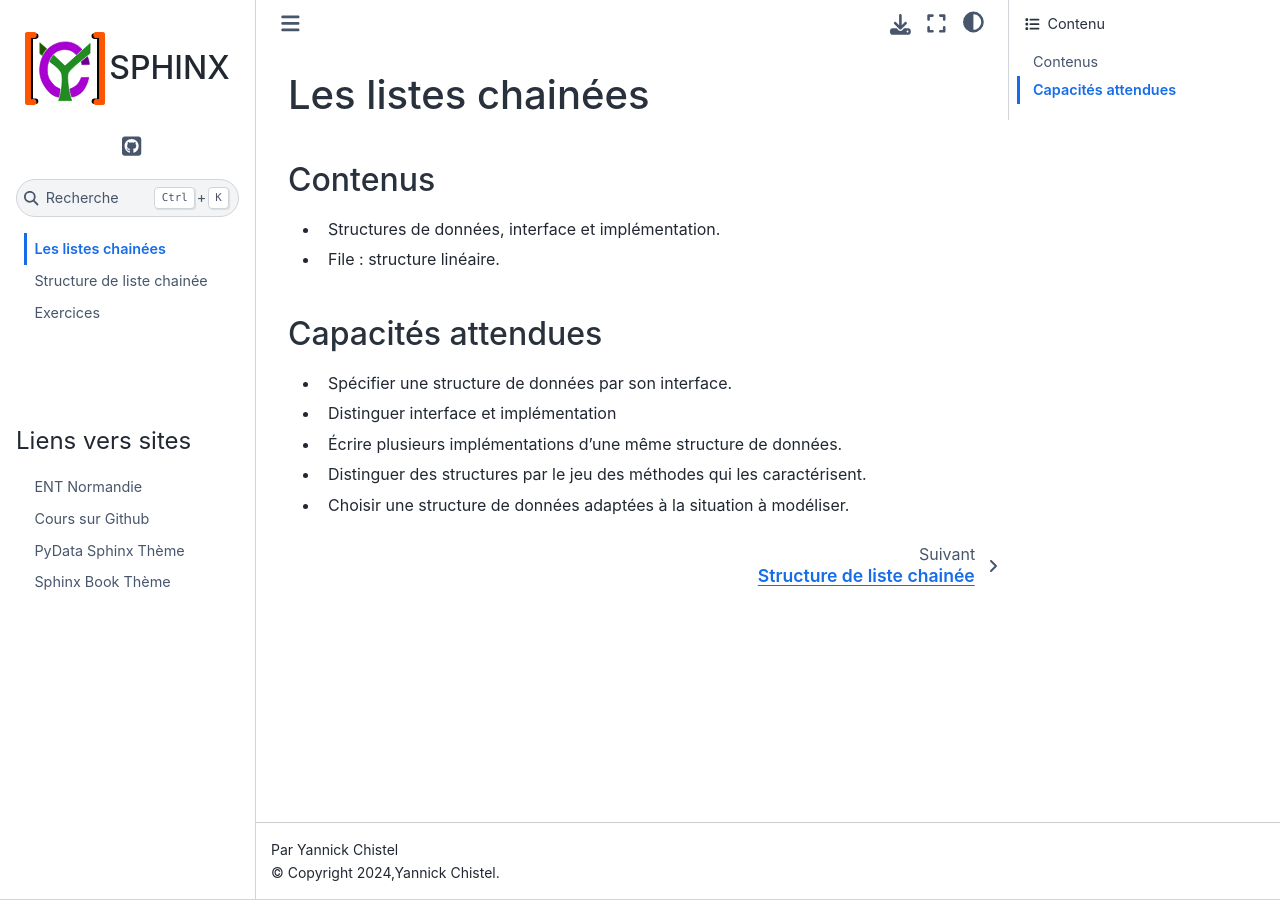
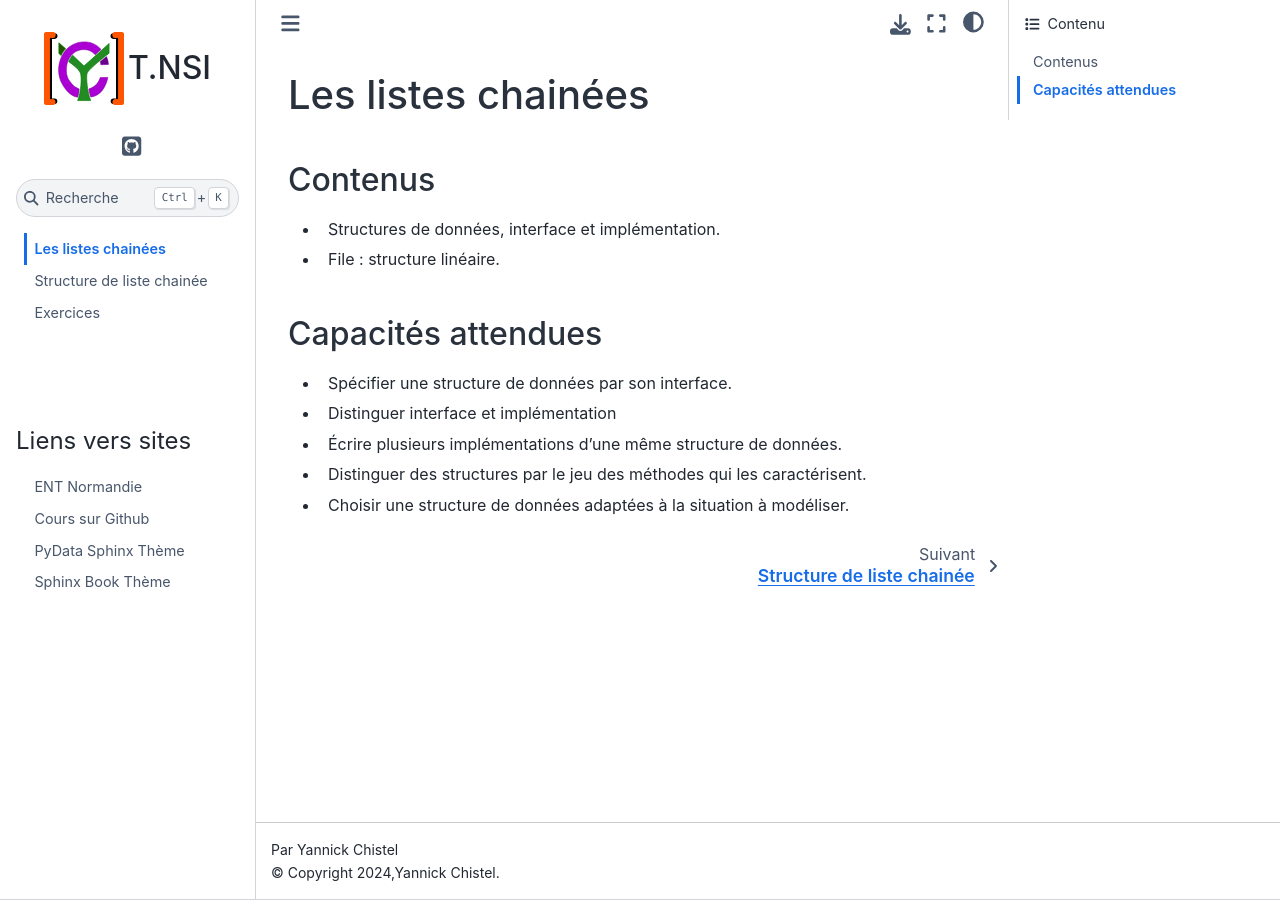
Before and after one commit to ychistel/tnsi_listechaine, a Sphinx documentation site: the page built from source/index.rst, in a window 1280 px wide. Built offline with Sphinx 7.4.7 and the Sphinx Book theme 1.1.4, drawn with Linux system fonts in a browser that asks for light colours.

Commit message:
mise à jour de conf.py

```diff
--- a/source/conf.py
+++ b/source/conf.py
@@ -17,7 +17,7 @@
 
 # -- Project information -----------------------------------------------------
 
-project = 'Documentation Sphinx'
+project = 'Documentation'
 author = 'Yannick Chistel'
 year = '2024'
 copyright = year + ',' + author
@@ -59,7 +59,7 @@
     "home_page_in_toc" : True,
     "logo":{
         "alt_text":"Home",
-        "text": "SPHINX"
+        "text": "T.NSI"
     },
     "use_download_button": True,
     "icon_links": [
@@ -67,7 +67,7 @@
             # Label for this link
             "name": "GitHub",
             # URL where the link will redirect
-            "url": "https://github.com/<your-org>/<your-repo>",  # required
+            "url": "https://github.com/ychistel/tnsi_listechaine",  # required
             # Icon class (if "type": "fontawesome"), or path to local image (if "type": "local")
             "icon": "fa-brands fa-square-github",
             # The type of image to be used (see below for details)
```
